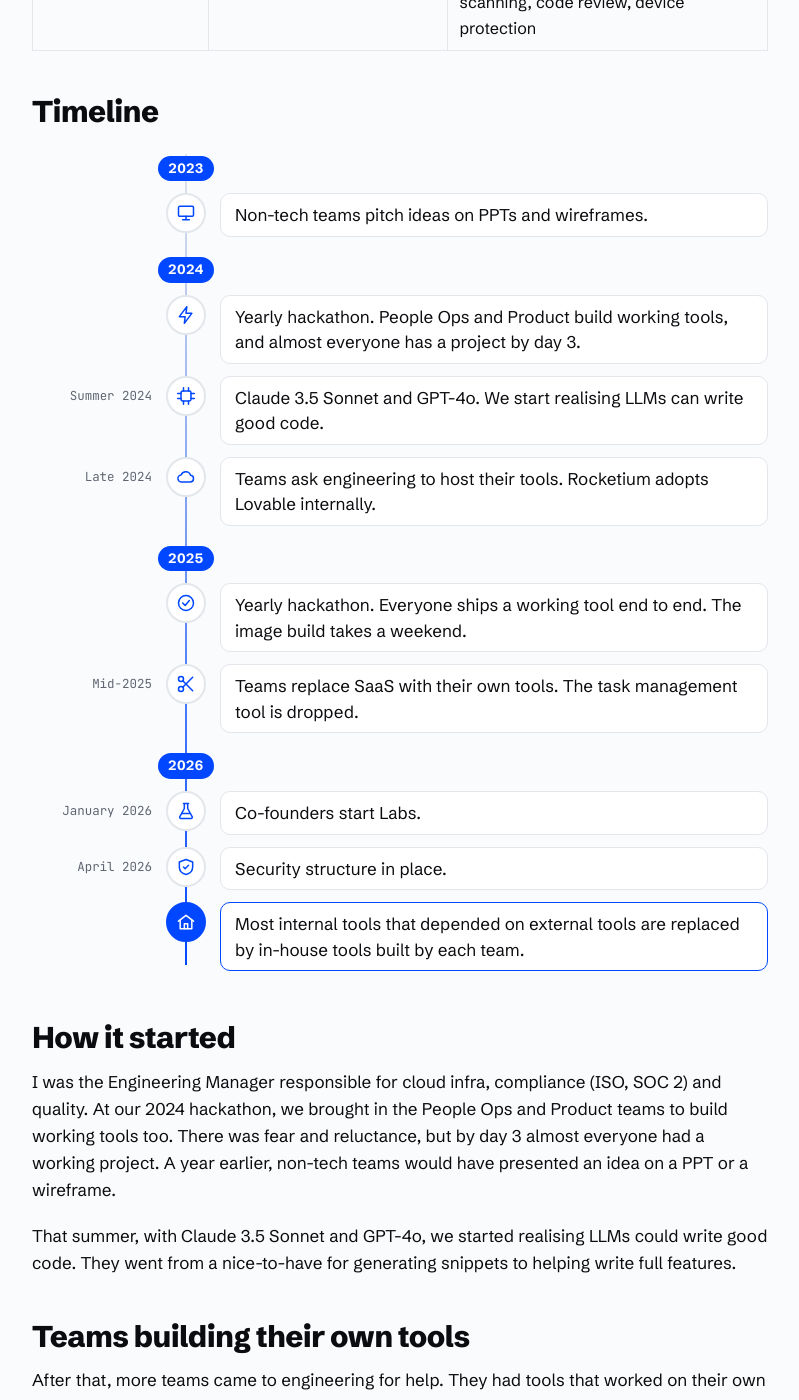
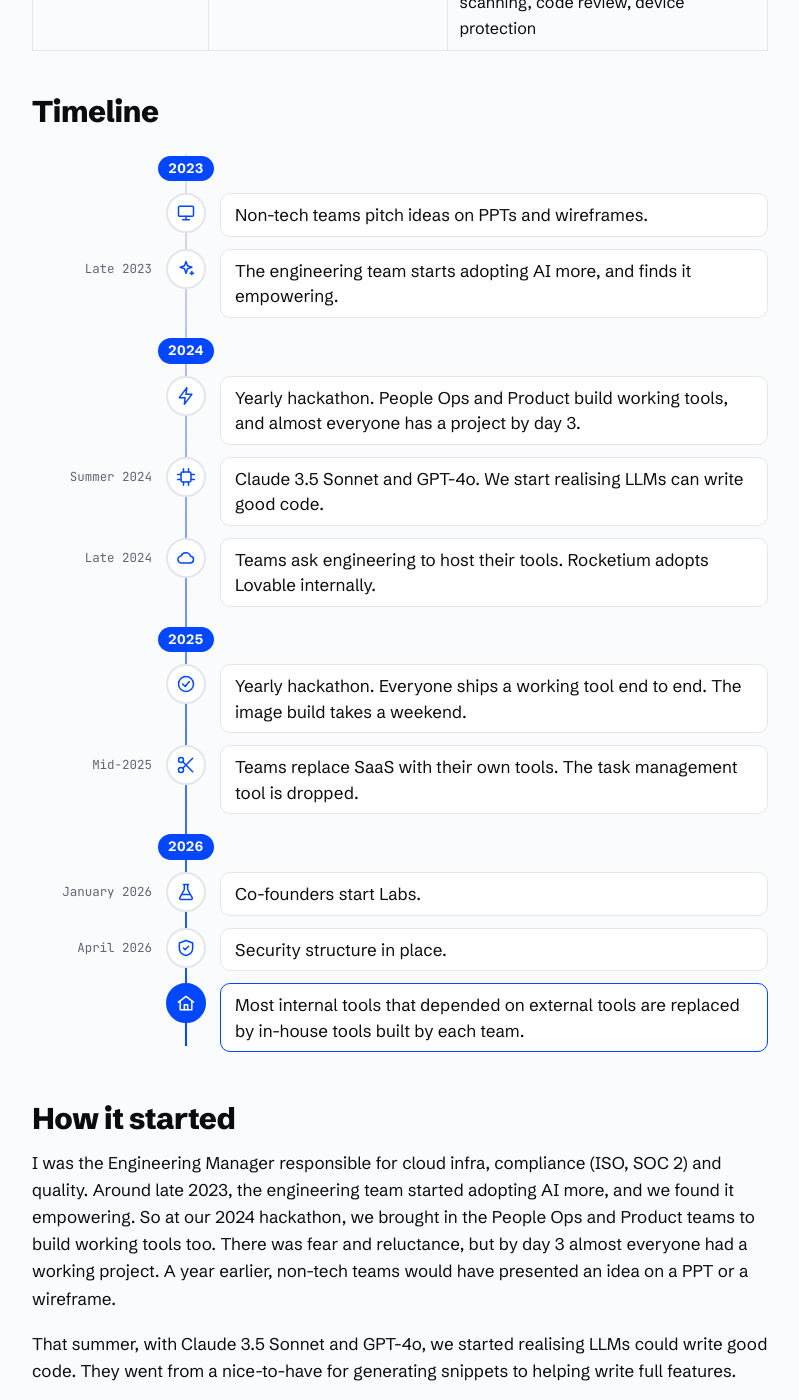
Before and after one commit to and/and.github.io, a Jekyll site: the page built from ather.md, in a window 1280 px wide and 1400 px high, scrolled down 828 px. Shown: the whole window, without its empty margins (240-1039 px from the left). Built offline with Jekyll 4.4.1, drawn with Linux system fonts in a browser that asks for light colours.

Commit message:
Rocketium note: explain why non-tech teams joined the 2024 hackathon
Co-Authored-By: Claude Opus 5.5 <noreply@anthropic.com>

```diff
--- a/ather.md
+++ b/ather.md
@@ -67,6 +67,7 @@ For the past two and a half years I've been inside the kind of shift AI enableme
 <ol>
 <li class="ath-year" aria-hidden="true"><span>2023</span></li>
 <li class="ath-ev"><span class="ath-when"></span><span class="ath-dot"><svg viewBox="0 0 24 24" aria-hidden="true"><rect x="3" y="4" width="18" height="12" rx="1.5"/><path d="M12 16v4M8 20h8"/></svg></span><p>Non-tech teams pitch ideas on PPTs and wireframes.</p></li>
+<li class="ath-ev"><span class="ath-when">Late 2023</span><span class="ath-dot"><svg viewBox="0 0 24 24" aria-hidden="true"><path d="M12 3l1.8 5.2L19 10l-5.2 1.8L12 17l-1.8-5.2L5 10l5.2-1.8z"/><path d="M19 15v4M17 17h4"/></svg></span><p>The engineering team starts adopting AI more, and finds it empowering.</p></li>
 <li class="ath-year" aria-hidden="true"><span>2024</span></li>
 <li class="ath-ev"><span class="ath-when"></span><span class="ath-dot"><svg viewBox="0 0 24 24" aria-hidden="true"><path d="M13 2 4 14h7l-1 8 9-12h-7z"/></svg></span><p>Yearly hackathon. People Ops and Product build working tools, and almost everyone has a project by day 3.</p></li>
 <li class="ath-ev"><span class="ath-when">Summer 2024</span><span class="ath-dot"><svg viewBox="0 0 24 24" aria-hidden="true"><rect x="6" y="6" width="12" height="12" rx="2"/><path d="M9 2v4M15 2v4M9 18v4M15 18v4M2 9h4M2 15h4M18 9h4M18 15h4"/></svg></span><p>Claude 3.5 Sonnet and GPT-4o. We start realising LLMs can write good code.</p></li>
@@ -83,7 +84,7 @@ For the past two and a half years I've been inside the kind of shift AI enableme
 
 ## How it started
 
-I was the Engineering Manager responsible for cloud infra, compliance (ISO, SOC 2) and quality. At our 2024 hackathon, we brought in the People Ops and Product teams to build working tools too. There was fear and reluctance, but by day 3 almost everyone had a working project. A year earlier, non-tech teams would have presented an idea on a PPT or a wireframe.
+I was the Engineering Manager responsible for cloud infra, compliance (ISO, SOC 2) and quality. Around late 2023, the engineering team started adopting AI more, and we found it empowering. So at our 2024 hackathon, we brought in the People Ops and Product teams to build working tools too. There was fear and reluctance, but by day 3 almost everyone had a working project. A year earlier, non-tech teams would have presented an idea on a PPT or a wireframe.
 
 That summer, with Claude 3.5 Sonnet and GPT-4o, we started realising LLMs could write good code. They went from a nice-to-have for generating snippets to helping write full features.
 
```
